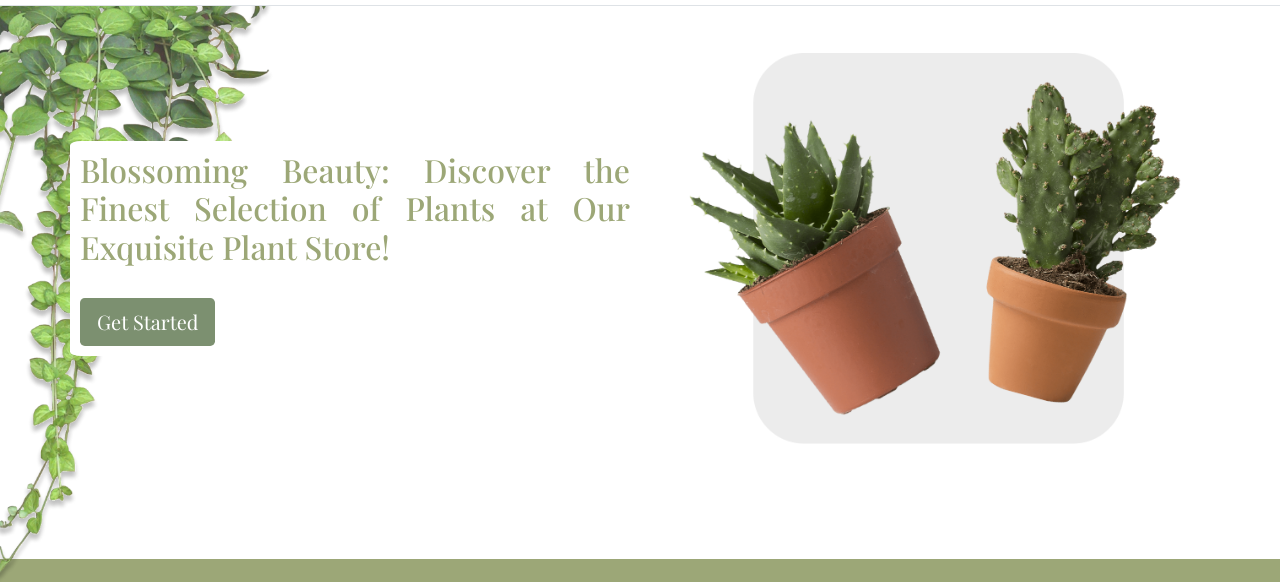
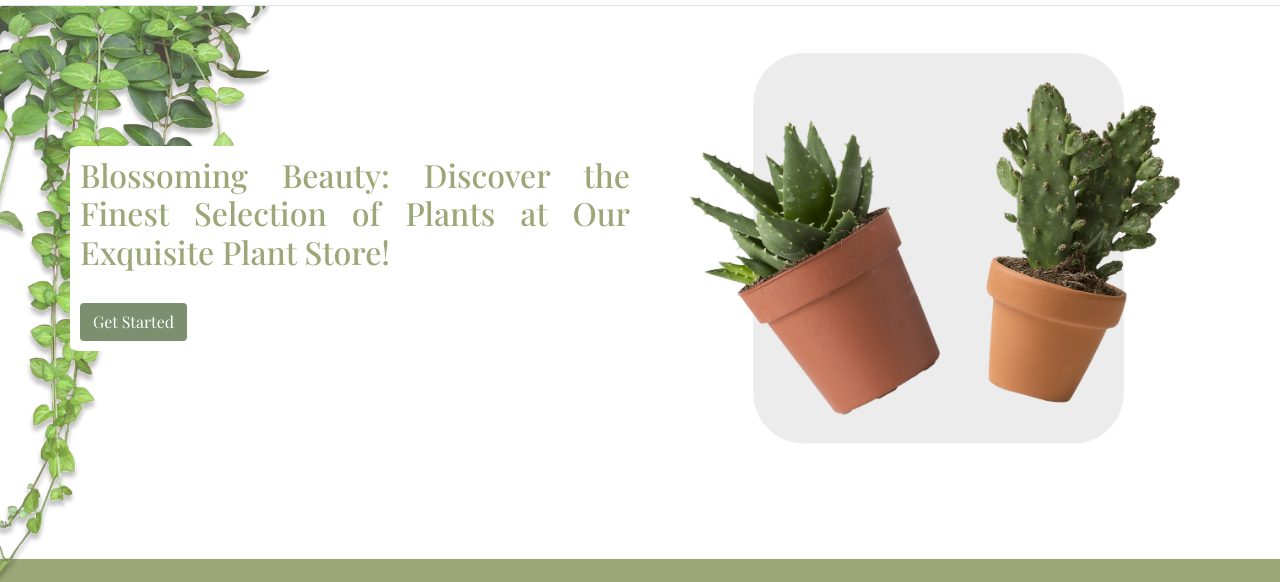
Before and after one commit to amril10/amril12.github.io, a website: page index.html in a window 1280 px wide. Shown: the part 81-663 px from the top of the page. Drawn offline with nearby package versions, Linux system fonts and the light colour scheme.

Commit message:
Update index.html
Ganti ukuran button menjadi md

```diff
--- a/index.html
+++ b/index.html
@@ -113,7 +113,7 @@
               Blossoming Beauty: Discover the Finest Selection of Plants at Our
               Exquisite Plant Store!
             </h2>
-            <a href="#" class="btn btn-utama btn-lg btn-md mt-4">Get Started</a>
+            <a href="#" class="btn btn-utama btn-md btn-md mt-4">Get Started</a>
           </div>
           <div
             class="col-lg-6 order-first order-lg-last pt-5 mx-auto"
```
